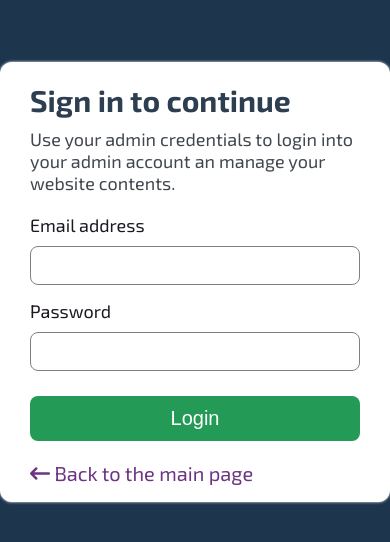
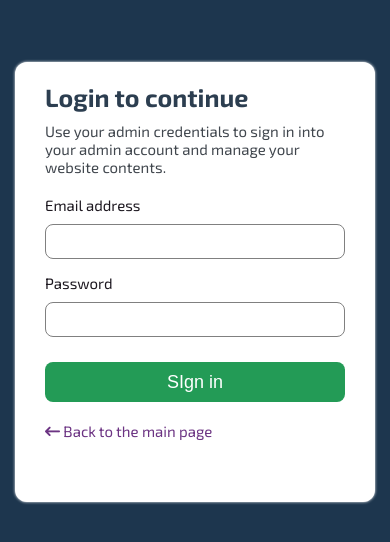
Before and after one commit to fidel208/Finora-technologies, a React (Vite) app in the folder frontend/: page /admin in a window 390 px wide. Shown: the part 140-682 px from the top of the page. Built offline with nearby package versions, Linux system fonts and the light colour scheme; a web font is replaced by a local one.

Commit message:
n changes

```diff
--- a/frontend/src/components/header/header.css
+++ b/frontend/src/components/header/header.css
@@ -128,6 +128,10 @@
   color: white;
   background-color: #6c3483;
   font-size: 20px;
+  transition: ease 0.5s background-color;
+}
+#contact-us-btn:hover {
+  background-color: #3d134e;
 }
 
 .nav-dropdown {
@@ -172,6 +176,10 @@
   color: white;
   background-color: #6c3483;
   font-size: 20px;
+  transition: ease 0.5s background-color;
+}
+.nav-dropdown button:hover {
+  background-color: #3d134e;
 }
 .nav-dropdown button > a {
   color: white;
--- a/frontend/src/main.jsx
+++ b/frontend/src/main.jsx
@@ -10,6 +10,8 @@ import { createBrowserRouter, Router, RouterProvider } from "react-router-dom";
 import { BrowserRouter, Routes, Route } from "react-router-dom";
 import { ThemeProvider } from "./theme/Theme";
 import Admin from "./pages/admin/Admin";
+import Dashboard from "./pages/dashboard/Dashboard";
+import NotFound from "./pages/not-found/NotFound";
 
 const router = createBrowserRouter([
   { path: "/", element: <Home /> },
@@ -18,6 +20,8 @@ const router = createBrowserRouter([
   { path: "/projects", element: <Projects /> },
   { path: "/contact", element: <Contact /> },
   { path: "/admin", element: <Admin /> },
+  { path: "/admin/dashboard", element: <Dashboard /> },
+  { path: "*", element: <NotFound /> },
 ]);
 
 createRoot(document.getElementById("root")).render(
--- a/frontend/src/pages/admin/Admin.jsx
+++ b/frontend/src/pages/admin/Admin.jsx
@@ -7,9 +7,9 @@ function Admin() {
     <>
       <div className="login">
         <div className="login-box">
-          <h1>Sign in to continue</h1>
+          <h1>Login to continue</h1>
           <p>
-            Use your admin credentials to login into your admin account an
+            Use your admin credentials to sign in into your admin account and
             manage your website contents.
           </p>
           <form>
@@ -21,11 +21,12 @@ function Admin() {
               <label htmlFor="password">Password</label>
               <input type="password" name="passowrd" id="password" />
             </span>
-            <button type="button">Login</button>
+            <button type="button">SIgn in</button>
           </form>
           <Link to={"/"}>
             {" "}
-            <i class="fa-solid fa-arrow-left-long"></i> Back to the main page
+            <i className="fa-solid fa-arrow-left-long"></i> Back to the main
+            page
           </Link>
         </div>
       </div>
--- a/frontend/src/pages/admin/admin.css
+++ b/frontend/src/pages/admin/admin.css
@@ -11,7 +11,7 @@
   border-radius: 12px;
   padding: 20px 30px;
   height: 400px;
-  width: 550px;
+  width: 450px;
   display: flex;
   flex-direction: column;
   gap: 10px;
@@ -67,3 +67,26 @@
   color: #6c3483;
   text-decoration: none;
 }
+
+@media (max-width: 768px) {
+  .login-box {
+    width: 300px;
+  }
+  .login-box h1 {
+    font-size: 25px;
+  }
+  .login-box p,
+  .login a {
+    font-size: 15px;
+  }
+  .login form label {
+    font-size: 15px;
+  }
+  .login form input {
+    font-size: 15px;
+  }
+  .login form button {
+    height: 40px;
+    font-size: 18px;
+  }
+}
--- /dev/null
+++ b/frontend/src/pages/dashboard/Dashboard.jsx
@@ -0,0 +1,12 @@
+import React from "react";
+import "./dashboard.css";
+
+function Dashboard() {
+  return (
+    <>
+      <div className="dashboard"></div>
+    </>
+  );
+}
+
+export default Dashboard;
--- /dev/null
+++ b/frontend/src/pages/not-found/NotFound.jsx
@@ -0,0 +1,18 @@
+import React from "react";
+import "./notFound.css";
+import { Link } from "react-router-dom";
+
+function NotFound() {
+  return (
+    <>
+      <div className="not-found">
+        <p>Error 404, not found</p>
+        <Link to={"/"}>
+          <button>Go home</button>
+        </Link>
+      </div>
+    </>
+  );
+}
+
+export default NotFound;
--- /dev/null
+++ b/frontend/src/pages/not-found/notFound.css
@@ -0,0 +1,39 @@
+.not-found {
+  height: 100dvh;
+  width: 100%;
+  display: flex;
+  flex-direction: column;
+  align-items: center;
+  justify-content: center;
+  gap: 10px;
+  background-color: #faf5fc;
+}
+.not-found p {
+  font-size: 40px;
+  font-weight: bold;
+  color: #2c3e50;
+}
+.not-found button {
+  width: 250px;
+  height: 50px;
+  font-size: 22px;
+  border-radius: 8px;
+  color: white;
+  background-color: #6c3483;
+  border: none;
+  outline: none;
+  transition: ease 0.5s background-color;
+}
+.not-found button:hover {
+  background-color: #481a58;
+}
+
+@media (max-width: 768px) {
+  .not-found p {
+    font-size: 30px;
+  }
+  .not-found button {
+    width: 150px;
+    height: 40px;
+  }
+}
```
Also changed, not shown: frontend/src/pages/dashboard/dashboard.css (added).
